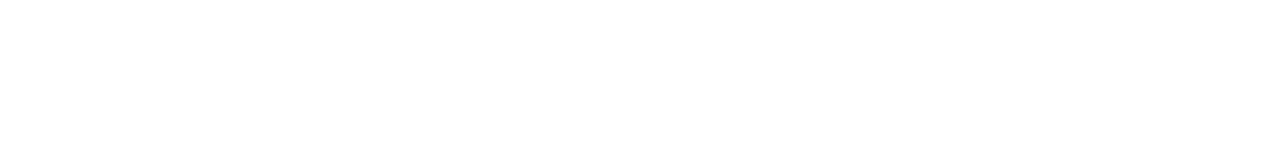
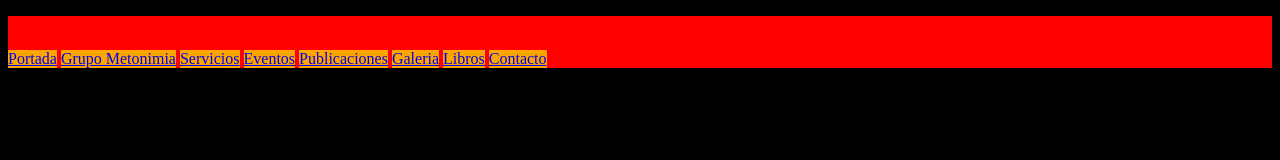
Before and after one commit to grupometonimia/Pagina_Metonimia, a plain HTML site: page index.html in a window 1280 px wide. Drawn offline with Linux system fonts and the light colour scheme.

Commit message:
ya va agarrando forma

```diff
--- /dev/null
+++ b/css/indexcss.css
@@ -0,0 +1,29 @@
+/* *{
+  border: 1px solid red;
+  margin: 10px;
+} */
+body{
+  background: black;
+}
+#IdHeader {
+  background: red;
+  color: pink;
+
+}
+/* .ClsCabecera {
+  background: blue;
+  color: pink;
+} */
+/* #IdLiPortada {
+  background: orange;
+  color: white;
+} */
+.ClsMenu li {
+  display: inline-block;
+  background: orange;
+  color: white;
+}
+
+.ClsMenu {
+  display: inline-block;
+}
--- a/index.html
+++ b/index.html
@@ -3,8 +3,51 @@
   <head>
     <meta charset="utf-8">
     <title>Grupo Metonimia</title>
+    <link rel="stylesheet" href="css/indexcss.css">
   </head>
   <body>
+    <!-- Cabecera -->
+    <header id="IdHeader" class="ClsCabecera">
+      <!-- logo -->
+      <figure>
+        <img src="" alt="">
+      </figure>
+      <!-- termina logo -->
+      <!-- Inicia menu de Cabecera -->
+      <nav class="ClsMenu">
+        <li id="IdLiPortada">
+          <a href="#">Portada</a>
+        </li>
+        <li>
+          <a href="#">Grupo Metonimia</a>
+        </li>
+        <li>
+          <a href="#">Servicios</a>
+        </li>
+        <li>
+          <a href="#">Eventos</a>
+        </li>
+        <li>
+          <a href="#">Publicaciones</a>
+        </li>
+        <li>
+          <a href="#">Galeria</a>
+        </li>
+        <li>
+          <a href="#">Libros</a>
+        </li>
+        <li>
+          <a href="#">Contacto</a>
+        </li>
+      </nav>
+      <!-- termina menu de cabecera -->
+    </header>
+    <!-- termina Cabecera -->
+    <section>
 
+    </section>
+    <section>
+
+    </section>
   </body>
 </html>
```
